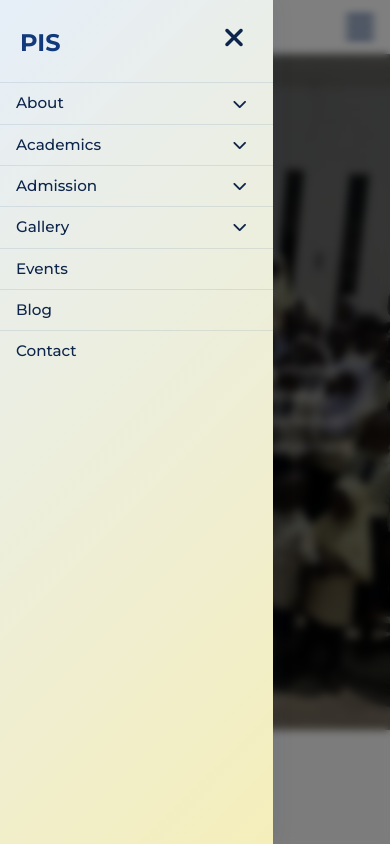
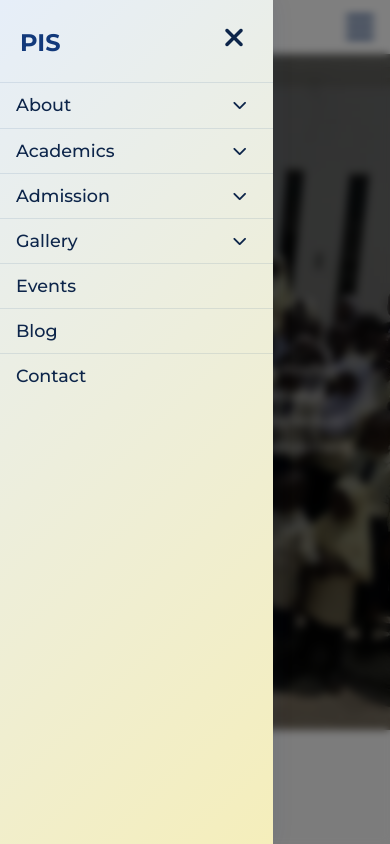
Before and after one commit to Ahmaakor/Platinum-Islamic-School, a React (Create React App) app: page / in a window 390 px wide. Both pictures are taken after a click on the link "Toggle navigation". Shown: the top 844 px of the page. Built offline with nearby package versions, Linux system fonts and the light colour scheme.

Commit message:
mobile nav

```diff
--- a/src/components/MobileNav/MobileNav.module.css
+++ b/src/components/MobileNav/MobileNav.module.css
@@ -99,7 +99,7 @@
     color: var(--pis-blue-dark);
     text-decoration: none;
     font-weight: 500;
-    font-size: 1rem;
+    font-size: 1.2rem;
     flex-grow: 1;
 }
 
@@ -108,7 +108,6 @@
     color: var(--pis-blue);
     background: rgba(255, 255, 255, 0.5);
     outline: none;
-    border: none;
 }
 
 .chevronButton {
@@ -145,7 +144,7 @@
     color: var(--pis-blue);
     text-decoration: none;
     border-radius: 8px;
-    font-size: 0.9rem;
+    font-size: 1.2rem;
     transition: all 0.2s;
 }
 
@@ -167,10 +166,10 @@
     }
 
     .menuLink {
-        font-size: 0.95rem;
+        font-size: 1.1rem;
     }
 
     .dropdown a {
-        font-size: 0.9rem;
+        font-size: 1rem;
     }
 }
```
